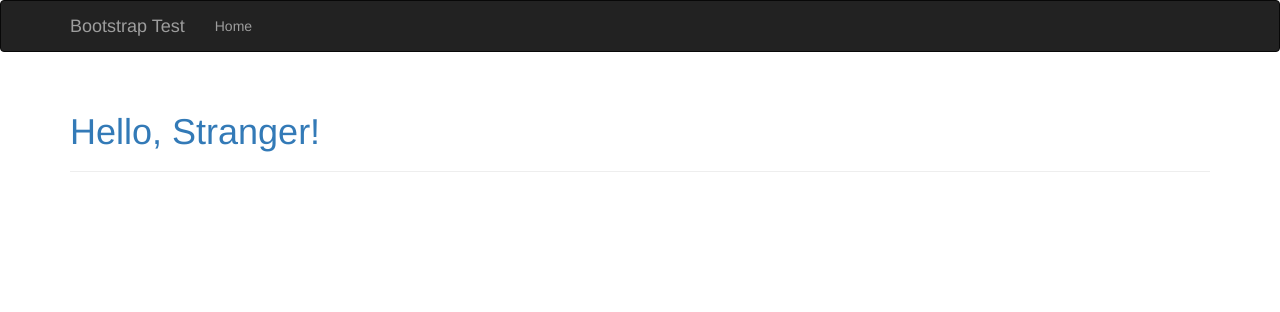
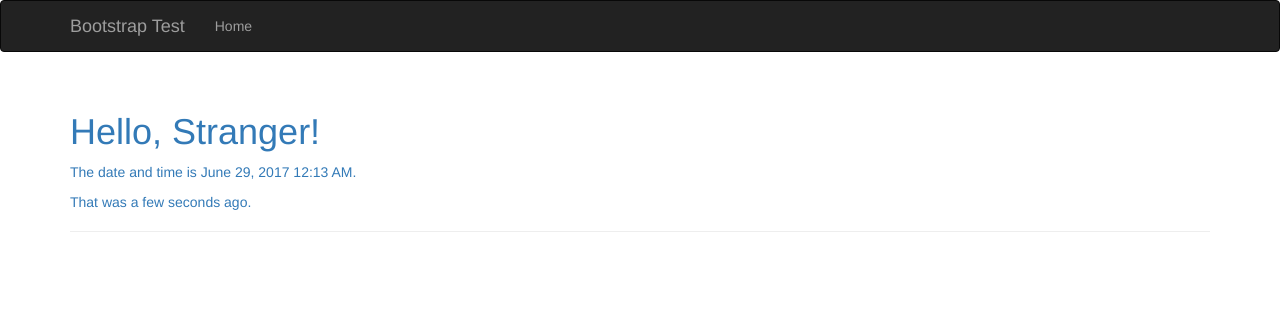
Before and after one commit to hoffman250/cs406, a Flask app: page / in a window 1280 px wide. Shown: the top 312 px of the page. Run offline with Flask 2, Linux system fonts and the light colour scheme; some libraries are stand-ins or nearby versions.

Commit message:
added date and time to index page, also keeps track of elasped minutes since the page was refreshed.

```diff
--- a/chap3/bootstrap.py
+++ b/chap3/bootstrap.py
@@ -1,13 +1,16 @@
 from flask import Flask, render_template
 from flask.ext.bootstrap import Bootstrap
+from flask.ext.moment import Moment
+from datetime import datetime
 
 app = Flask(__name__)
 
 bootstrap = Bootstrap(app)
+moment = Moment(app)
 
 @app.route('/')
 def index():
-    return render_template('index.html')
+    return render_template('index.html', current_time=datetime.utcnow())
 
 @app.route('/user/<name>')
 def user(name):
--- a/chap3/templates/base.html
+++ b/chap3/templates/base.html
@@ -29,3 +29,8 @@
 	{% block page_content %}{% endblock %}
 </div>
 {% endblock %}
+
+{% block scripts %}
+{{ super() }}
+{{ moment.include_moment() }}
+{% endblock %}
--- a/chap3/templates/index.html
+++ b/chap3/templates/index.html
@@ -5,5 +5,7 @@
 {% block page_content %}
 <div class="page-header">
 	<h1>Hello, Stranger!</h1>
+	<p>The date and time is {{ moment(current_time).format('LLL') }}.</p>
+	<p>That was {{ moment(current_time).fromNow(refresh=True) }}.</p>
 </div>
 {% endblock %}
```
